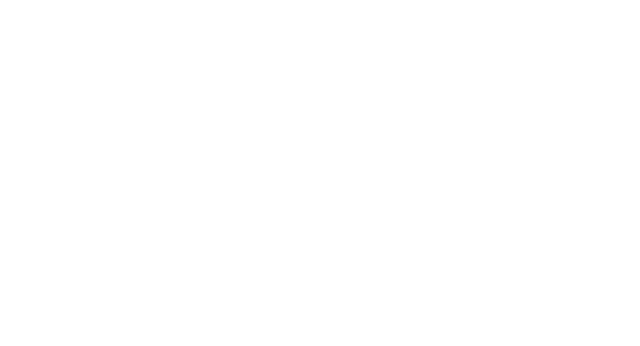
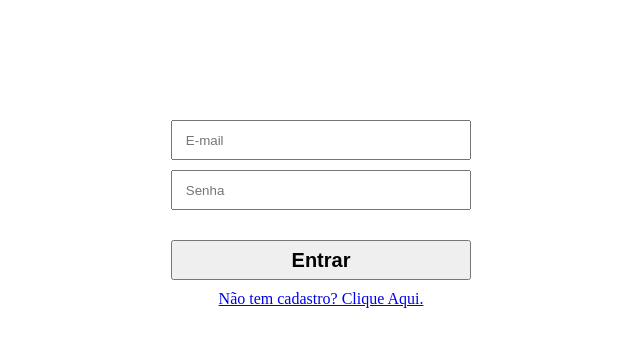
Before and after one commit to JoaoGracindo/projeto15-mercadoLivro-front, a React (Create React App) app: page / in a window 1280 px wide. Shown: the top 346 px of the page, without its empty margins (319-959 px from the left). Built offline with nearby package versions, Linux system fonts and the light colour scheme.

Commit message:
style: form styles

```diff
--- a/src/components/Login.js
+++ b/src/components/Login.js
@@ -1,6 +1,82 @@
+import styled from "styled-components";
+import { Link, useNavigate } from "react-router-dom";
+import { useState } from "react";
+import axios from "axios";
+
 export default function Login(){
 
+    const navigate = useNavigate();
+
+    const [form, setForm] = useState({
+        email: '',
+        password: ''
+    });
+
+    function handleForm(e){
+        setForm({
+            ...form,
+            [e.target.name]: e.target.value
+        });
+    }
+
+    async function submitForm(e){
+        e.preventDefault();
+
+        try{
+            await axios.post(process.env.REACT_APP_API_URL, form);
+
+        }catch(err){
+            return alert(err)
+        }
+        navigate('/produtos');
+    }
+
     return(
-        <></>
+        <StyledLogin>
+            <form onSubmit={submitForm}>
+                <input
+                    type='email'
+                    name='email'
+                    onChange={handleForm}
+                    placeholder='E-mail'
+                />
+                <input
+                    type='password'
+                    name='password'
+                    onChange={handleForm}
+                    placeholder='Senha'
+                />
+                <button type="submit">
+                    Entrar
+                </button>
+                <Link to='/sign-up'>Não tem cadastro? Clique Aqui.</Link>
+            </form>
+        </StyledLogin>
     )
 }
+
+const StyledLogin = styled.div`
+    margin: auto;
+
+    form{
+        display: flex;
+        flex-direction: column;
+        align-items:center;
+        margin-top:120px;
+    }
+    input{
+        width: 300px;
+        height:40px;
+        margin-bottom:10px;
+        padding-left:1%;
+    }
+    button{
+        width: 300px;
+        height:40px;
+        margin-bottom:10px;
+        margin-top:20px;
+        font-size:20px;
+        font-weight:600;
+
+    }
+`
--- a/src/components/SignUp.js
+++ b/src/components/SignUp.js
@@ -34,7 +34,7 @@
     }
 
     return(
-        <>
+        <StyledSignUp>
             <form onSubmit={submitForm}>
                 <input
                     type='name'
@@ -65,10 +65,32 @@
                 </button>
                 <Link to='/'>Já tem cadastro? Faça login.</Link>
             </form>
-        </>
+        </StyledSignUp>
     )
 }
 
 const StyledSignUp = styled.div`
+margin: auto;
 
+form{
+    display: flex;
+    flex-direction: column;
+    align-items:center;
+    margin-top:120px;
+}
+input{
+    width: 300px;
+    height:40px;
+    margin-bottom:10px;
+    padding-left:1%;
+}
+button{
+    width: 300px;
+    height:40px;
+    margin-bottom:10px;
+    margin-top:20px;
+    font-size:20px;
+    font-weight:600;
+
+}
 `
```
